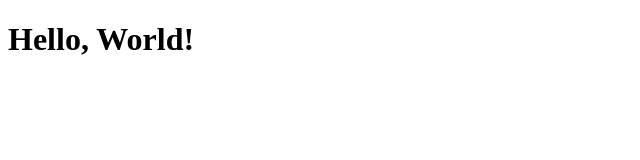
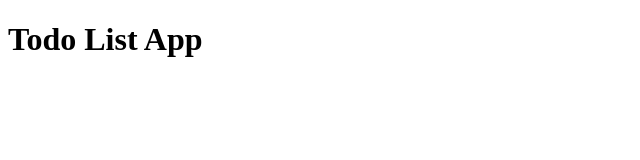
Before and after one commit to nbogie/cynthia-todos-react-reviewed, a React (Create React App) app: page / in a window 1280 px wide. Shown: the top 160 px of the page, without its empty margins (0-640 px from the left). Built offline with nearby package versions, Linux system fonts and the light colour scheme; the HTML template or start-up script is replaced by a standard one.

Commit message:
added todo list header & removed test files

```diff
--- a/src/App.tsx
+++ b/src/App.tsx
@@ -1,7 +1,7 @@
 import { greet } from "./utils/greet";
 
 function App(): JSX.Element {
-  return <h1>{greet("World")}</h1>;
+  return <h1>Todo List App</h1>;
 }
 
 export default App;
--- a/src/utils/greet.ts
+++ /dev/null
@@ -1,3 +0,0 @@
-export function greet(name: string): string {
-  return `Hello, ${name}!`;
-}
```
Also changed, not shown: 2 other files (tests, documents, lock files or other folders).
